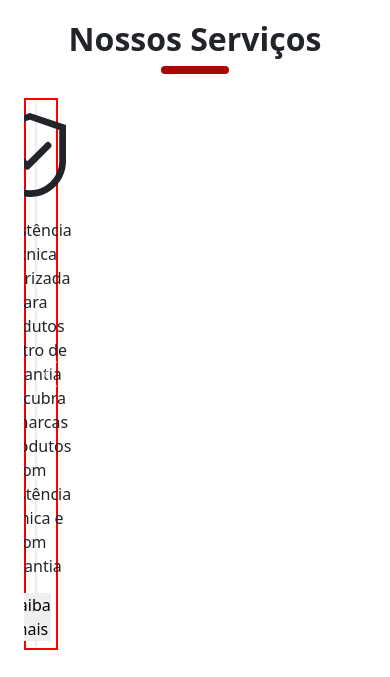
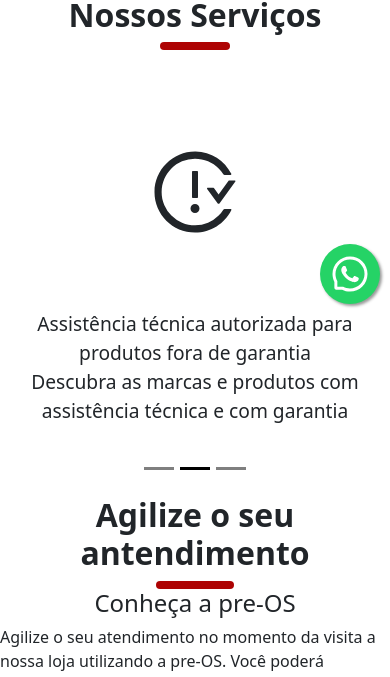
Before and after one commit to MirellaDourado/selig-website, a React (Vite) app: page / in a window 390 px wide. Shown: the part 329-1006 px from the top of the page. Built offline with nearby package versions, Linux system fonts and the light colour scheme.

Commit message:
feat: ouService mobile and desktop done

```diff
--- a/src/components/OurService.jsx
+++ b/src/components/OurService.jsx
@@ -2,6 +2,7 @@ import { AiOutlineSafety, AiOutlineIssuesClose, AiOutlineTool } from "react-icon
 import styles from '../styles/ourService.module.css';
 import Carousel from 'react-bootstrap/Carousel';
 import 'bootstrap/dist/css/bootstrap.css';
+import { Link } from "react-router-dom";
 
 
 function OurService() {
@@ -37,36 +38,33 @@ function OurService() {
         <button className={styles.knowMoreBtn}> Saiba mais </button>
       </div>
     </div>
-    <Carousel className={ styles.ourServiceCarousel } interval={null} style={{ overflow: 'visible'}}>
-      <Carousel.Item style={{ width: '10%', border: '2px red solid'}}>
-        <div className={ styles.homeCard }>
+    <Carousel className={ styles.ourServiceCarousel } interval={3000} variant='dark' controls={false} style={{ borderRadius: '15px', width: '100%', boxShadow: 'rgba(0, 0, 0, 0.1) 0px 4px 12px;'}}>
+      <Carousel.Item >
+        <Link className={ styles.homeCard } to={'/dentro-de-garantia'}>
           <AiOutlineSafety fontSize="6em" />
           <div>
           <p>Assistência técnica autorizada para produtos dentro de garantia</p>
           <p>Descubra as marcas e produtos com assistência técnica e com garantia</p>
           </div>
-          <button className={ styles.knowMoreBtn }> Saiba mais </button>
-        </div>
+        </Link>
       </Carousel.Item>
-      <Carousel.Item>
-        <div className={ styles.homeCard }>
+      <Carousel.Item >
+        <a className={ styles.homeCard } to={'fora-de-garantia'}>
           <AiOutlineIssuesClose fontSize="6em"/>
           <div>
             <p> Assistência técnica autorizada para produtos fora de garantia </p>
             <p> Descubra as marcas e produtos com assistência técnica e com garantia</p>
           </div>
-          <button className={ styles.knowMoreBtn }> Saiba mais </button>
-        </div>
+        </a>
       </Carousel.Item>
       <Carousel.Item>
-        <div className={ styles.homeCard }>
+        <Link className={ styles.homeCard } to={'/especializada'}>
           <AiOutlineTool fontSize="6em"/>
           <div>
             <p> Assistência técnica especializada </p>
             <p> Descubra as marcas e produtos com assistência técnica e com garantia </p>
           </div>
-          <button className={styles.knowMoreBtn}> Saiba mais </button>
-        </div>
+        </Link>
       </Carousel.Item>
     </Carousel>
   </section>
--- a/src/pages/Home.jsx
+++ b/src/pages/Home.jsx
@@ -13,9 +13,9 @@ function App() {
     <>
     <Header boxShadow={'rgba(0, 0, 0, 0.24) 0px 3px 8px'} />
       <main>
-        {/* <a href='https://api.whatsapp.com/send/?phone=557122037800&text&type=phone_number&app_absent=0' className='whatsapp-icon'>
+        <a href='https://api.whatsapp.com/send/?phone=557122037800&text&type=phone_number&app_absent=0' className='whatsapp-icon'>
         <AiOutlineWhatsApp />
-        </a> */}
+        </a>
         <Carrousel />
         <OurService />
         <PreOs />
--- a/src/styles/ourService.module.css
+++ b/src/styles/ourService.module.css
@@ -1,52 +1,34 @@
-.ourService > div {
-  display: flex;
-  margin-top: 1.5em;
-}
-
 .ourService {
-  padding: 1.5em;
-  width: 90%;
+  width: 100%;
   margin: auto;
   margin-top: 2em;
+  width: 90%;
 }
-
-
-@media (max-width: 480px) {
-  .ourService {
-    width: 100vw;
-  }
-
-  .icon {
-    font-size: 4em;
-  }
-
 .ourService > div:nth-of-type(1) { display: none;}
 
 .ourService > div {
   display: flex;
   justify-content: space-between;
   margin-top: 1.5em;
-    /* border: 2px red solid; */
 }
 
-  /* .ourService > div >div {
-    border: 2px red solid;
-  } */
-
 .homeCard {
-    height: 65vh;
-    width: 29%;
+  height: 50vh;
+  width: 100%;
   display: flex;
-    justify-content: space-around;
+  justify-content: space-evenly;
   align-items: center;
   flex-direction: column;
   text-align: center;
-    box-shadow: rgba(50, 50, 93, 0.25) 0px 2px 5px -1px, rgba(0, 0, 0, 0.3) 0px 1px 3px -1px;
+  text-decoration: none;
+  color: inherit;
 }
 
+.homeCard > div {
+  font-size: 1.2em;
 }
 
-@media (min-width: 1200px) and (max-width: 1919px) {
+@media (min-width: 1200px) {
   .icon {
     font-size: 6em;
     border: 2px red solid;
@@ -56,7 +38,7 @@
   display: none;
 }
 
-  .ourService > div {
+  .ourService > div:nth-of-type(1) {
     display: flex;
     justify-content: space-between;
     margin-top: 1.5em;
```
Lines whose indentation alone changed are shown as unchanged.
